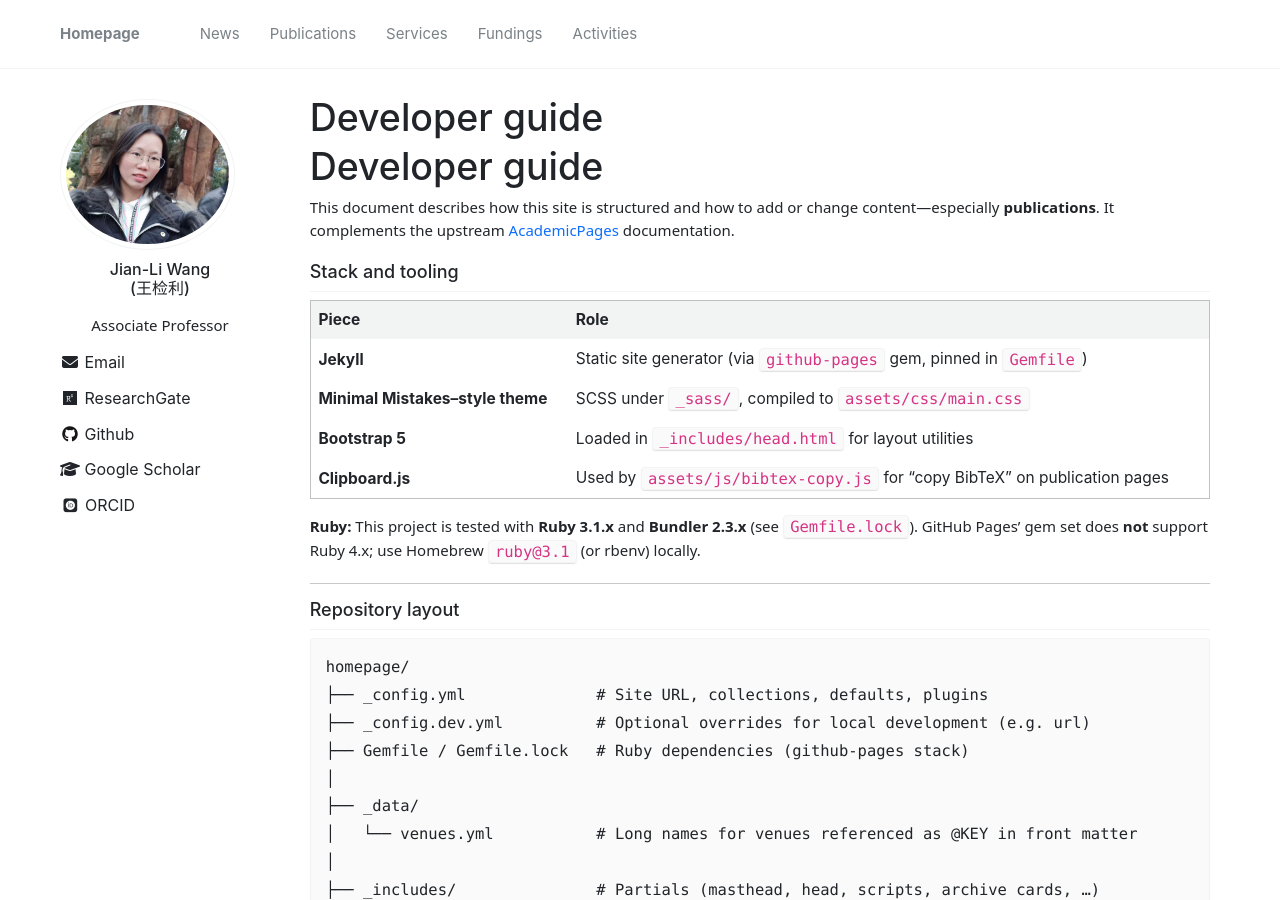
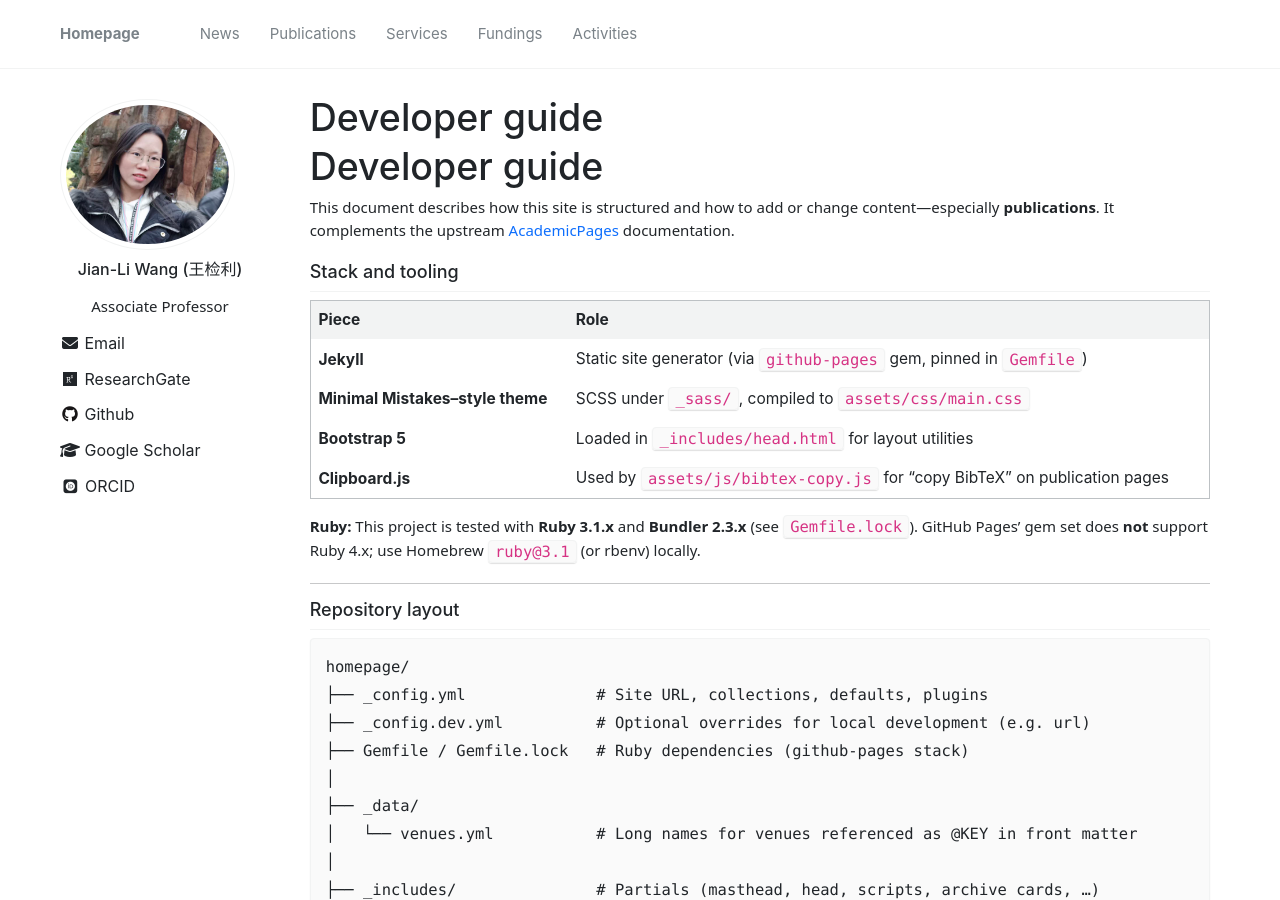
Before and after one commit to wangjianli123/wangjianli123.github.io, a Jekyll site: the page built from DEV.md, in a window 1280 px wide and 900 px high. Built offline with Jekyll 4.4.1, drawn with Linux system fonts in a browser that asks for light colours; nearby versions of some CDN libraries; some web fonts are replaced; our own code applies the rules of GitHub Pages for plain Markdown files; comment, search, counter and statistics services are not loaded.

```diff
--- a/_config.yml
+++ b/_config.yml
@@ -79,7 +79,7 @@ analytics:
 
 # Site Author
 author:
-  name             : "<center>Jian-Li Wang</center> <center>(王检利)</center>"
+  name             : "Jian-Li Wang (王检利)"
   avatar           : "profile.png"
   bio              : "<center>Associate Professor<center>"
   location         : # "US"
```
